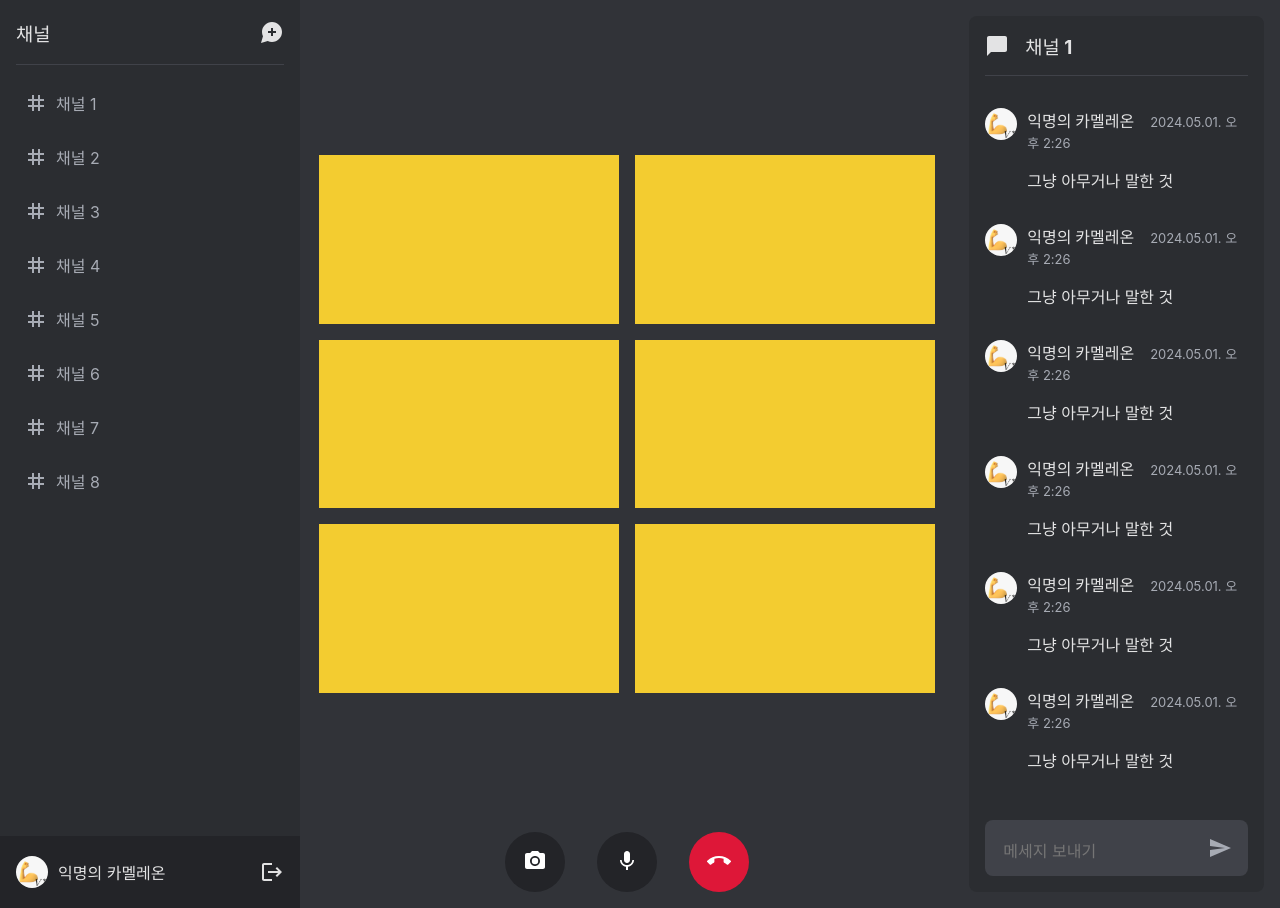
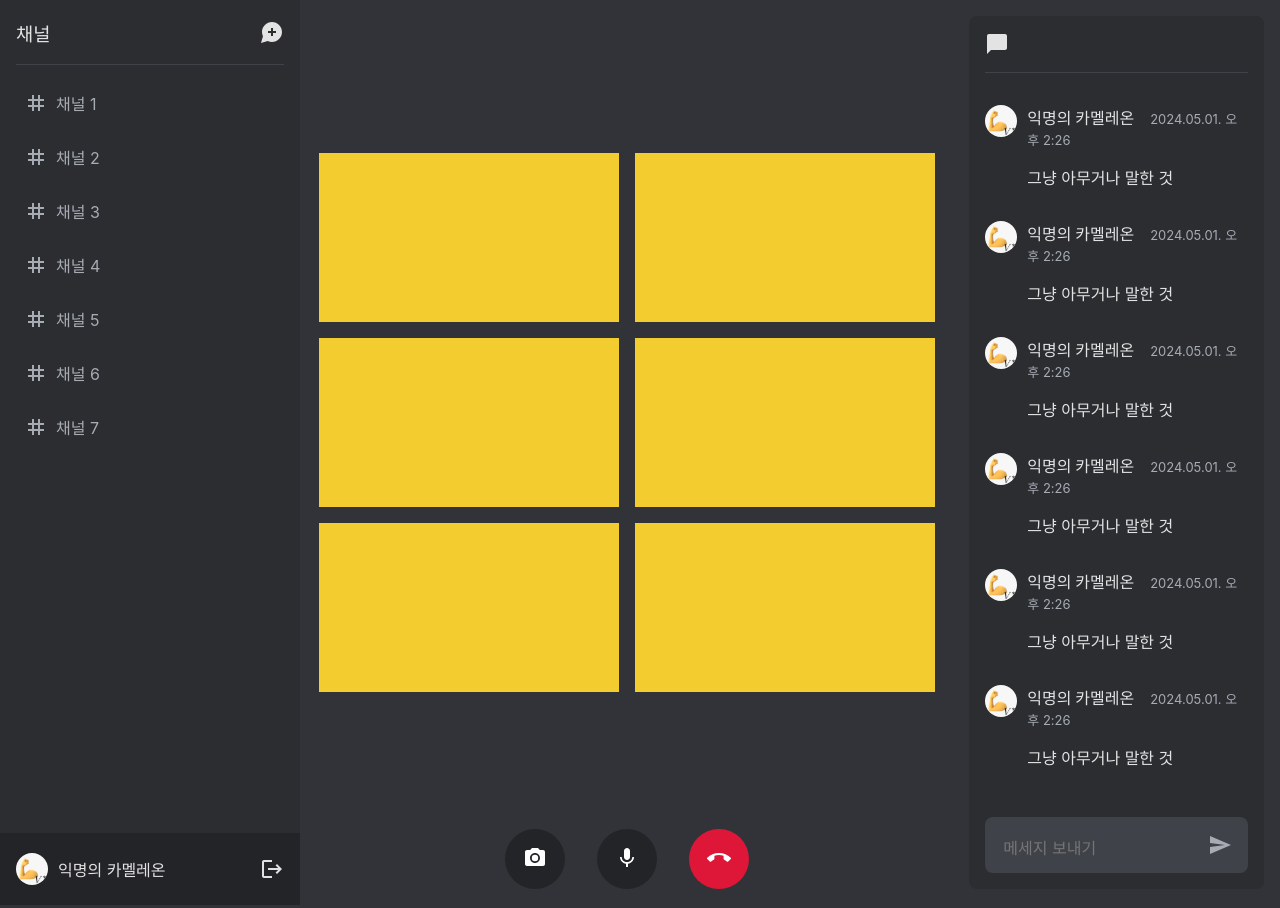
Before and after one commit to network-protocol-team/discord-front, a React (Vite) app: page /channels/1 in a window 1280 px wide. Built offline with nearby package versions, Linux system fonts and the light colour scheme; a web font is replaced by a local one.

Commit message:
feat: 채널 누르면 url 바꾸기

```diff
--- a/package.json
+++ b/package.json
@@ -15,13 +15,15 @@
     "@mui/icons-material": "^5.15.17",
     "@mui/material": "^5.15.17",
     "@stomp/stompjs": "^7.0.0",
+    "axios": "^1.6.8",
     "react": "^18.2.0",
     "react-dom": "^18.2.0",
     "react-modal": "^3.16.1",
     "react-router-dom": "^6.23.1",
     "sass": "^1.77.1",
     "sockjs-client": "^1.6.1",
-    "styled-components": "^6.1.11"
+    "styled-components": "^6.1.11",
+    "zustand": "^4.5.2"
   },
   "devDependencies": {
     "@types/react": "^18.2.66",
--- a/src/components/ChatList.jsx
+++ b/src/components/ChatList.jsx
@@ -5,19 +5,11 @@ import MapsUgcIcon from '@mui/icons-material/MapsUgc';
 import DeleteIcon from '@mui/icons-material/Delete';
 import { useState } from 'react';
 import { Modal } from '@mui/material';
+import { chatRooms } from '../data/mockChat';
+import { useNavigate } from 'react-router-dom';
+import { useChatStore } from '../data/store';
 
 export default function ChatList() {
-  const chatRooms = [
-    { id: '', channelName: '채널 1' },
-    { id: '', channelName: '채널 2' },
-    { id: '', channelName: '채널 3' },
-    { id: '', channelName: '채널 4' },
-    { id: '', channelName: '채널 5' },
-    { id: '', channelName: '채널 6' },
-    { id: '', channelName: '채널 7' },
-    { id: '', channelName: '채널 8' },
-  ];
-
   const [isModalOpen, setIsModalOpen] = useState(false);
 
   const openModal = () => {
@@ -28,35 +20,8 @@ export default function ChatList() {
   };
 
   return (
-    <div className="chat-list">
+    <>
       <Modal open={isModalOpen} onClose={closeModal}>
-        <ChatCreateModal />
-      </Modal>
-      <header>
-        <h3>채널</h3>
-        <MapsUgcIcon onClick={openModal} />
-      </header>
-      <hr className="hr-light" />
-      <ul>
-        {chatRooms.map(({ channelName }, idx) => (
-          <li key={idx}>
-            <TagIcon />
-            <p>{channelName}</p>
-            <DeleteIcon className="delete" />
-          </li>
-        ))}
-      </ul>
-      <footer>
-        <img src={ProfileImage} alt="프로필 사진" />
-        <p>익명의 카멜레온</p>
-        <LogoutIcon />
-      </footer>
-    </div>
-  );
-}
-
-const ChatCreateModal = () => {
-  return (
         <div className="modal-box">
           <header>
             <h1>새로운 채널 만들기</h1>
@@ -68,5 +33,47 @@ const ChatCreateModal = () => {
             <button className="submit">채널 생성</button>
           </form>
         </div>
+      </Modal>
+      <div className="chat-list">
+        <header>
+          <h3>채널</h3>
+          <MapsUgcIcon onClick={openModal} />
+        </header>
+        <hr className="hr-light" />
+        <ul>
+          {chatRooms.map(({ channelName, channelId }) => (
+            <ChatListItem
+              channelName={channelName}
+              channelId={channelId}
+              key={channelId}
+            />
+          ))}
+        </ul>
+        <footer>
+          <img src={ProfileImage} alt="프로필 사진" />
+          <p>익명의 카멜레온</p>
+          <LogoutIcon />
+        </footer>
+      </div>
+    </>
+  );
+}
+
+const ChatListItem = ({ channelName, channelId }) => {
+  const navigate = useNavigate();
+  const selectedId = useChatStore((state) => state.selectedId);
+  const selectItem = (id) => {
+    navigate(`/channels/${id}`);
+  };
+
+  return (
+    <li
+      onClick={() => selectItem(channelId)}
+      className={selectedId === channelId ? 'active' : ''}
+    >
+      <TagIcon />
+      <p>{channelName}</p>
+      <DeleteIcon className="delete" />
+    </li>
   );
 };
--- a/src/components/ChatPage.jsx
+++ b/src/components/ChatPage.jsx
@@ -3,10 +3,26 @@ import '../styles/ChatPage.scss';
 import { useParams } from 'react-router-dom';
 import ChatList from './ChatList';
 import ChatRoom from './ChatRoom';
+import { useEffect } from 'react';
+import { useChatStore } from '../data/store';
+import { chatRooms } from '../data/mockChat';
 
 export default function ChatPage() {
   const { channelId } = useParams();
-  console.log(channelId);
+  const setSelectedId = useChatStore((state) => state.setSelectedId);
+  const setSelectedChatRoom = useChatStore(
+    (state) => state.setSelectedChatRoom,
+  );
+
+  useEffect(() => {
+    if (channelId === undefined) return;
+
+    const currRoom = chatRooms.find(({ channelId: id }) => id === channelId);
+
+    setSelectedId(channelId);
+    setSelectedChatRoom(currRoom);
+  }, [channelId, setSelectedChatRoom, setSelectedId]);
+
   return (
     <main className="chat-wrapper">
       <ChatList />
--- a/src/components/ChatRoom.jsx
+++ b/src/components/ChatRoom.jsx
@@ -1,10 +1,8 @@
+import { useChatStore } from '../data/store';
 import TextChatRoom from './TextChatRoom';
 import VideoChatRoom from './VideoChatRoom';
 
 export default function ChatRoom({ channelId }) {
-  // TODO: 상태관리 library 사용
-  const channelName = '채널 1';
-
   return (
     <>
       {channelId === undefined ? (
--- a/src/components/TextChatRoom.jsx
+++ b/src/components/TextChatRoom.jsx
@@ -3,8 +3,11 @@ import Profile from './Profile';
 import ProfileImage from '../assets/sample.png';
 import SendIcon from '@mui/icons-material/Send';
 import ChatBubbleIcon from '@mui/icons-material/ChatBubble';
+import { useChatStore } from '../data/store';
 
 export default function TextChatRoom() {
+  const selectedChatRoom = useChatStore((state) => state.selectedChatRoom);
+
   const textareaRef = useRef();
 
   const handleResizeHeight = () => {
@@ -18,7 +21,7 @@ export default function TextChatRoom() {
         <div className="text-room">
           <header className="text-room-header">
             <ChatBubbleIcon />
-            <h3 className="title">채널 1</h3>
+            <h3 className="title">{selectedChatRoom?.channelName}</h3>
           </header>
           <hr className="hr-light" />
           <div className="message-list">
--- a/src/data/mockChat.js
+++ b/src/data/mockChat.js
@@ -0,0 +1,11 @@
+// TODO: react-query 잘 사용해서 서버 측 변수 상태관리하기
+
+export const chatRooms = [
+  { channelId: 'a86558be-0c6e-4948-a5e7-58e4f2b02b93', channelName: '채널 1' },
+  { channelId: '5f112da6-f8f0-4d7b-9e94-83bbfcadb9a4', channelName: '채널 2' },
+  { channelId: '51b5e8d6-fc17-4d58-9e34-09ec4ff4813a', channelName: '채널 3' },
+  { channelId: 'b82d44f7-9772-4193-9558-dd522f3f2e35', channelName: '채널 4' },
+  { channelId: 'c430a7e7-3681-4c4d-88f6-aec25a36b3bc', channelName: '채널 5' },
+  { channelId: '410513a8-3717-459d-9e6a-3149d222c007', channelName: '채널 6' },
+  { channelId: 'f99df016-cc8f-4db3-ae1d-0094f0cc1ec0', channelName: '채널 7' },
+];
--- /dev/null
+++ b/src/data/store.js
@@ -0,0 +1,14 @@
+import { create } from 'zustand';
+
+// TODO: react-query 잘 사용해서 서버 측 변수 상태관리하기
+
+export const useChatStore = create((set) => ({
+  chats: [],
+  selectedId: '0',
+  selectedChatRoom: undefined,
+
+  setChats: (chats) => set(() => ({ chats })),
+  setSelectedId: (id) => set(() => ({ selectedId: id })),
+  setSelectedChatRoom: (chatRoom) =>
+    set(() => ({ selectedChatRoom: chatRoom })),
+}));
--- a/src/styles/ChatPage.scss
+++ b/src/styles/ChatPage.scss
@@ -60,6 +60,17 @@
       }
 
       &:hover {
+        background-color: $background-light;
+        color: $text-primary;
+
+        .delete {
+          display: block;
+        }
+
+        cursor: pointer;
+      }
+
+      &.active {
         background-color: $background-light;
         color: $text-primary;
 
```
Also changed, not shown: 1 other file (tests, documents, lock files or other folders). Lines whose indentation alone changed are shown as unchanged.
